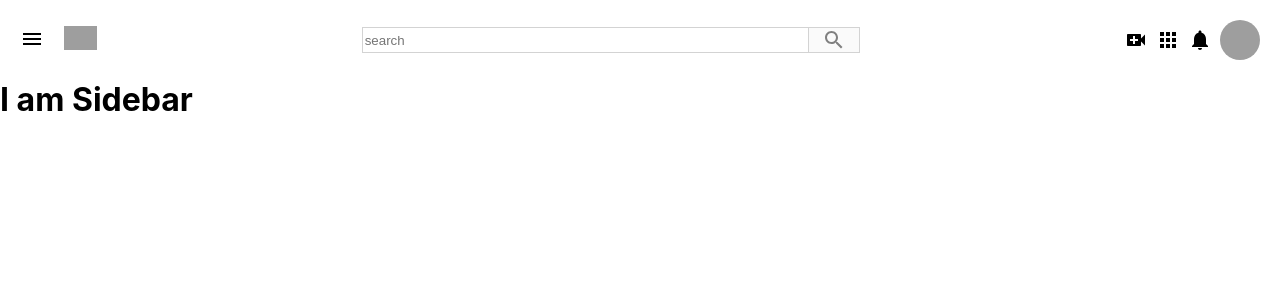
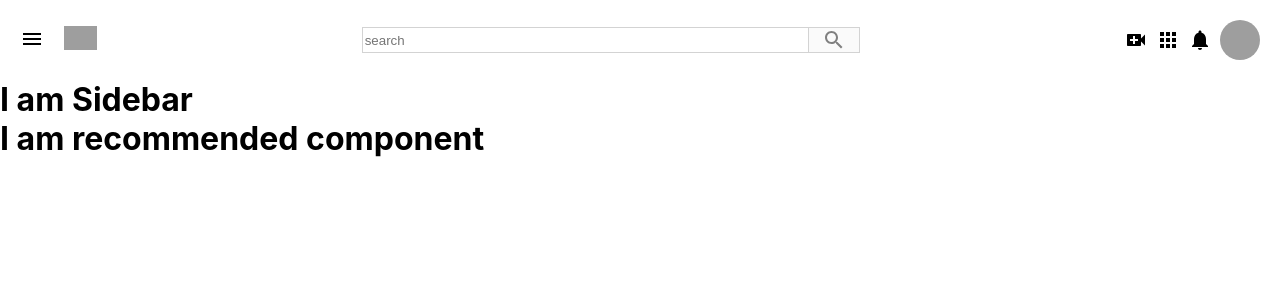
Before and after one commit to vermad843/six_month, a React (Create React App) app: page / in a window 1280 px wide. Shown: the top 300 px of the page. Built offline with nearby package versions, Linux system fonts and the light colour scheme; grey boxes are pictures that could not be loaded.

Commit message:
recommended component

```diff
--- a/src/App.js
+++ b/src/App.js
@@ -1,14 +1,14 @@
 import './App.css';
 import Header from './Header';
 import Sidebar from './Sidebar';
+import Recommended from './Recommended';
 
 function App() {
   return (
     <div className="App">
       <Header/>
-      <div className='app__page'>
-         <Sidebar/>
-      </div>
+      <Sidebar/>
+      <Recommended/>
     </div>
   );
 }
--- /dev/null
+++ b/src/Recommended.js
@@ -0,0 +1,9 @@
+import React from 'react';
+
+function Recommended() {
+  return <div className='recommended'>
+        <h1>I am recommended component</h1>
+  </div>;
+}
+
+export default Recommended;
--- a/src/Sidebar.js
+++ b/src/Sidebar.js
@@ -1,4 +1,5 @@
 import React from 'react';
+import './Sidebar.css';
 
 function Sidebar() {
   return <div className='sidebar'>
```
Also changed, not shown: src/Recommended.css (added), src/Sidebar.css (added).
